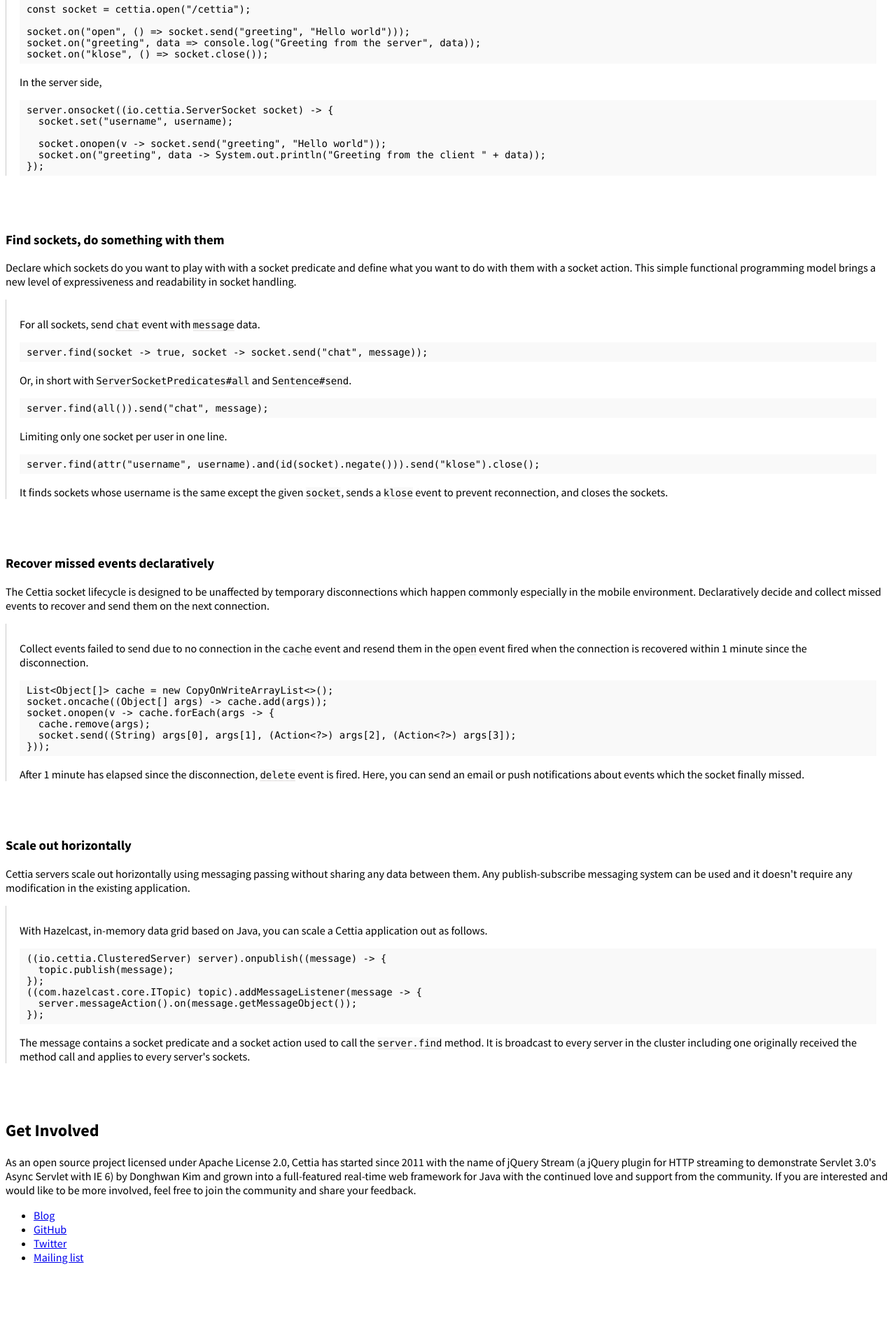
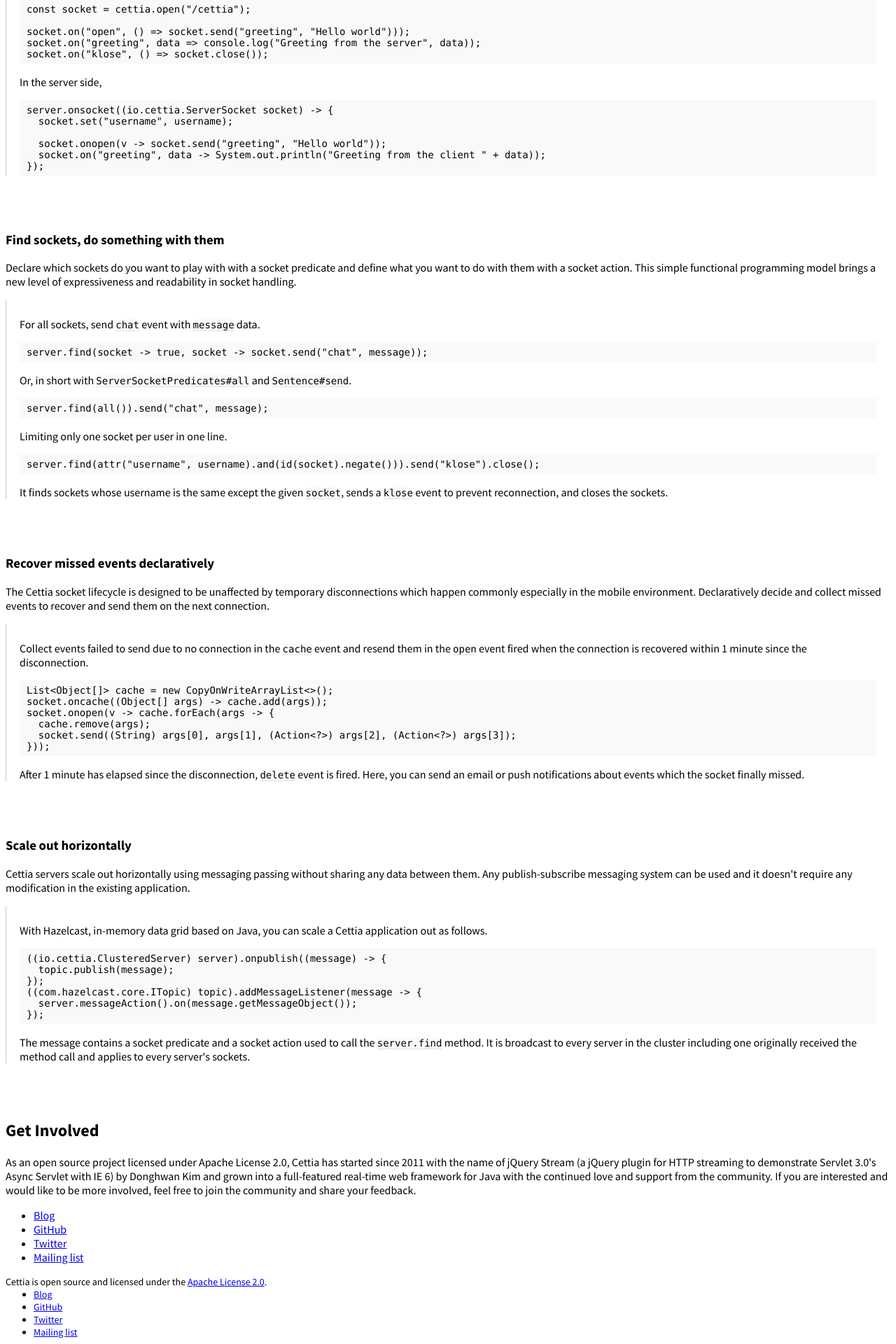
Before and after one commit to cettia/cettia.github.io, a Jekyll site: the page built from index.html, in a window 1280 px wide. Shown: the part 4457-6377 px from the top of the page at 70% size. Built offline with Jekyll 4.4.1, drawn with Linux system fonts in a browser that asks for light colours; a style sheet for code colours, icons or effects is not loaded; before the commit the page ends 6343 px from its top, so only the background shows below that.

Commit message:
Add footer

```diff
--- a/_includes/app.scss
+++ b/_includes/app.scss
@@ -6,7 +6,6 @@
 
 section {
   margin-top: 5rem;
-  margin-bottom: 5rem;
 }
 
 dl {
@@ -143,3 +142,12 @@
   padding: .5625rem 1.25rem 0 1.1875rem;
   border-left: 1px solid #cacaca;
 }
+
+footer.grid-container {
+  font-size: 0.875rem;
+  margin-top: 1rem;
+  margin-bottom: 0.5rem;
+  .menu {
+    margin: 0;
+  }
+}
--- a/_includes/footer.html
+++ b/_includes/footer.html
@@ -1,16 +1,15 @@
-<script src="https://cdn.jsdelivr.net/combine/npm/jquery@3.3.1,npm/foundation-sites@6.5.1/dist/js/foundation.min.js"></script>
-<script>
-{% capture scripts %}
-  {% include app.js %}
-{% endcapture %}
-{{ scripts }}
-</script>
-<script>
-  (function(i,s,o,g,r,a,m){i['GoogleAnalyticsObject']=r;i[r]=i[r]||function(){
-  (i[r].q=i[r].q||[]).push(arguments)},i[r].l=1*new Date();a=s.createElement(o),
-  m=s.getElementsByTagName(o)[0];a.async=1;a.src=g;m.parentNode.insertBefore(a,m)
-  })(window,document,'script','//www.google-analytics.com/analytics.js','ga');
-
-  ga('create', 'UA-60941459-1', 'auto');
-  ga('send', 'pageview');
-</script>
+<footer class="grid-container">
+  <div class="grid-x">
+    <div class="cell">
+      <div class="float-left">Cettia is open source and licensed under the <a href="https://www.apache.org/licenses/LICENSE-2.0.html" target="_blank">Apache License 2.0</a>.</div>
+      <div class="float-right">
+        <ul class="menu">
+          <li><a href="/blog">Blog</a></li>
+          <li><a href="https://github.com/cettia" target="_blank">GitHub</a></li>
+          <li><a href="https://twitter.com/flowersits" target="_blank">Twitter</a></li>
+          <li><a href="http://groups.google.com/group/cettia" target="_blank">Mailing list</a></li>
+        </ul>
+      </div>
+    </div>
+  </div>
+</footer>
--- /dev/null
+++ b/_includes/script.html
@@ -0,0 +1,16 @@
+<script src="https://cdn.jsdelivr.net/combine/npm/jquery@3.3.1,npm/foundation-sites@6.5.1/dist/js/foundation.min.js"></script>
+<script>
+{% capture scripts %}
+  {% include app.js %}
+{% endcapture %}
+{{ scripts }}
+</script>
+<script>
+  (function(i,s,o,g,r,a,m){i['GoogleAnalyticsObject']=r;i[r]=i[r]||function(){
+  (i[r].q=i[r].q||[]).push(arguments)},i[r].l=1*new Date();a=s.createElement(o),
+  m=s.getElementsByTagName(o)[0];a.async=1;a.src=g;m.parentNode.insertBefore(a,m)
+  })(window,document,'script','//www.google-analytics.com/analytics.js','ga');
+
+  ga('create', 'UA-60941459-1', 'auto');
+  ga('send', 'pageview');
+</script>
--- a/_layouts/default.html
+++ b/_layouts/default.html
@@ -5,10 +5,11 @@
 <!doctype html>
 <html class="no-js" lang="en">
 <head>
-  {% include header.html %}
+  {% include css.html %}
 </head>
 <body>
   {{ content }}
   {% include footer.html %}
+  {% include script.html %}
 </body>
 </html>
```
Also changed, not shown: _includes/css.html (renamed from _includes/header.html).
